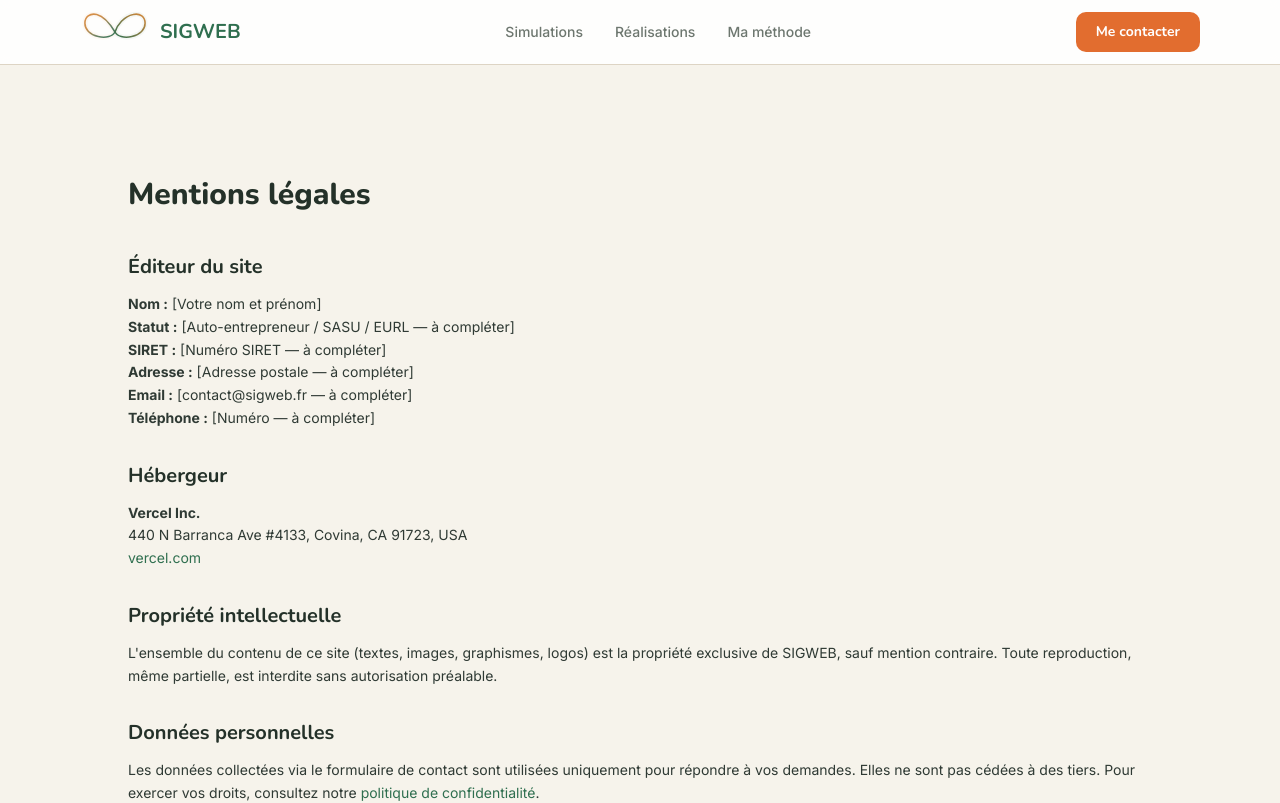
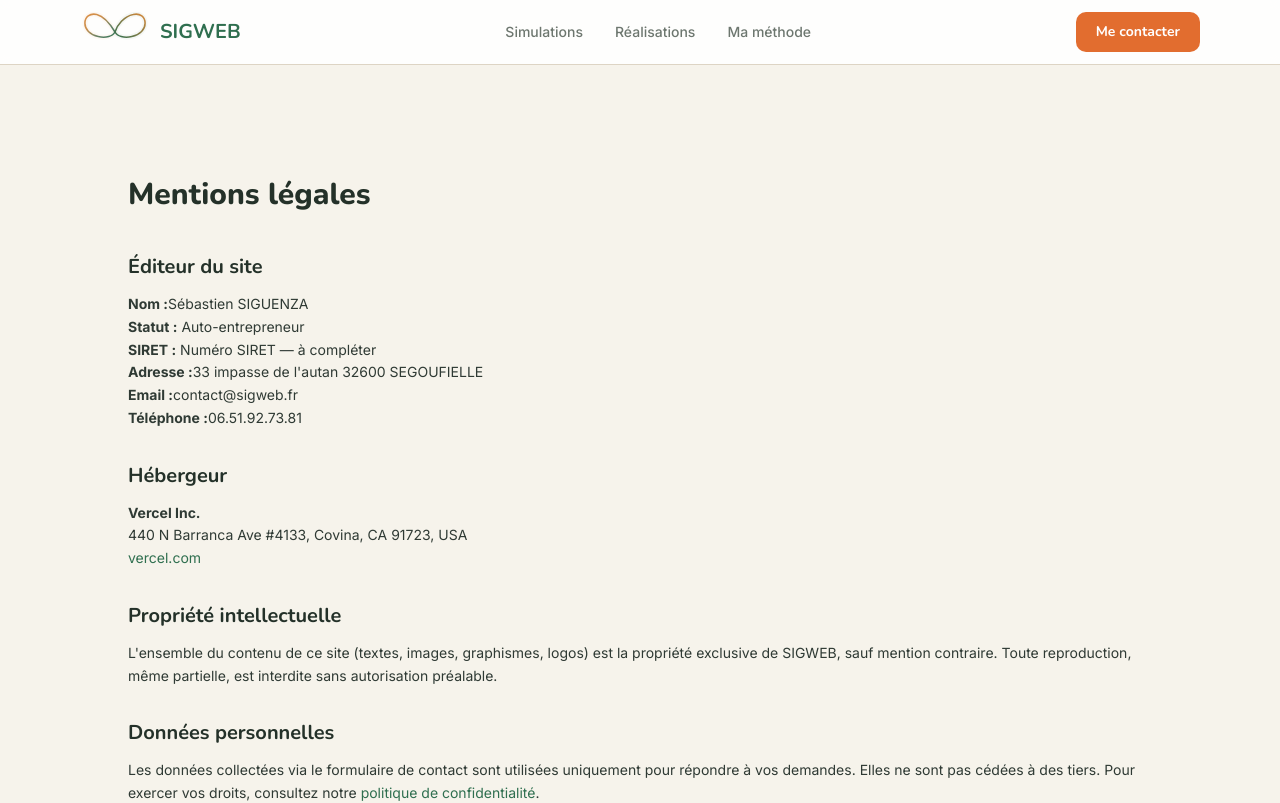
Before and after one commit to sebkeops/sigweb, a Next.js app: page /mentions-legales in a window 1280 px wide. Shown: the top 803 px of the page. Built offline with nearby package versions, Linux system fonts and the light colour scheme; no server answers.

Commit message:
feat: mentions légales et politique de confidentialité complétées
Co-Authored-By: Claude Sonnet 4.6 <noreply@anthropic.com>

```diff
--- a/app/mentions-legales/page.tsx
+++ b/app/mentions-legales/page.tsx
@@ -19,12 +19,12 @@ export default function MentionsLegalesPage() {
             <h2 className="mb-3 font-heading text-xl font-bold text-ink">Éditeur du site</h2>
             <p className="font-body text-sm leading-relaxed text-text">
               {/* TODO: Remplacer par vos vraies informations */}
-              <strong>Nom :</strong> [Votre nom et prénom]<br />
-              <strong>Statut :</strong> [Auto-entrepreneur / SASU / EURL — à compléter]<br />
-              <strong>SIRET :</strong> [Numéro SIRET — à compléter]<br />
-              <strong>Adresse :</strong> [Adresse postale — à compléter]<br />
-              <strong>Email :</strong> [contact@sigweb.fr — à compléter]<br />
-              <strong>Téléphone :</strong> [Numéro — à compléter]
+              <strong>Nom :</strong>Sébastien SIGUENZA<br />
+              <strong>Statut :</strong> Auto-entrepreneur<br />
+              <strong>SIRET :</strong> Numéro SIRET — à compléter<br />
+              <strong>Adresse :</strong>33 impasse de l'autan 32600 SEGOUFIELLE<br />
+              <strong>Email :</strong>contact@sigweb.fr <br />
+              <strong>Téléphone :</strong>06.51.92.73.81
             </p>
           </section>
 
--- a/app/politique-confidentialite/page.tsx
+++ b/app/politique-confidentialite/page.tsx
@@ -23,8 +23,8 @@ export default function PolitiqueConfidentialitePage() {
             </h2>
             <p className="font-body text-sm leading-relaxed text-text">
               {/* TODO: Remplacer par vos vraies informations */}
-              [Votre nom et prénom] — SIGWEB<br />
-              Email : [contact@sigweb.fr — à compléter]
+              Sébastien SIGUENZA — SIGWEB<br />
+              Email : contact@sigweb.fr
             </p>
           </section>
 
@@ -92,7 +92,6 @@ export default function PolitiqueConfidentialitePage() {
             </ul>
             <p className="mt-3 font-body text-sm leading-relaxed text-text">
               Pour exercer ces droits, contactez-nous à :{' '}
-              {/* TODO: Remplacer par votre vraie adresse email */}
               <a href="mailto:contact@sigweb.fr" className="text-primary hover:underline">
                 contact@sigweb.fr
               </a>
```
